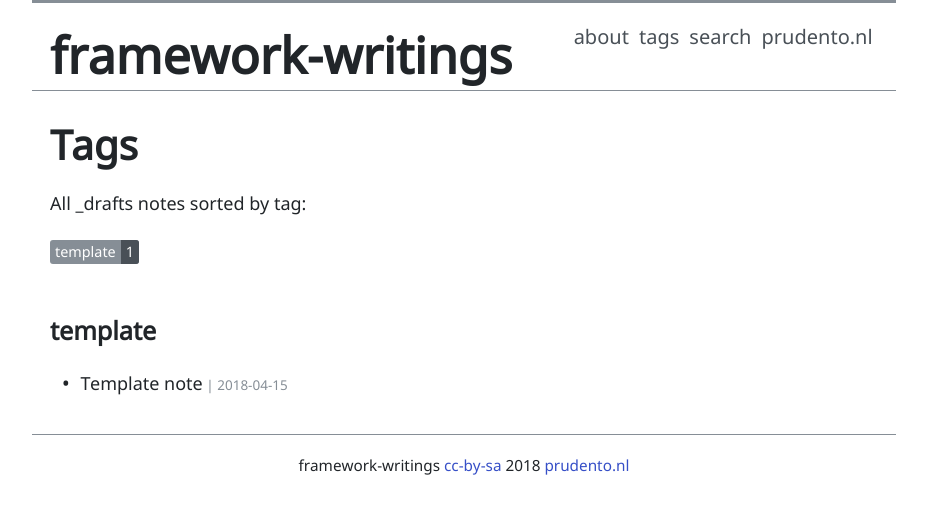
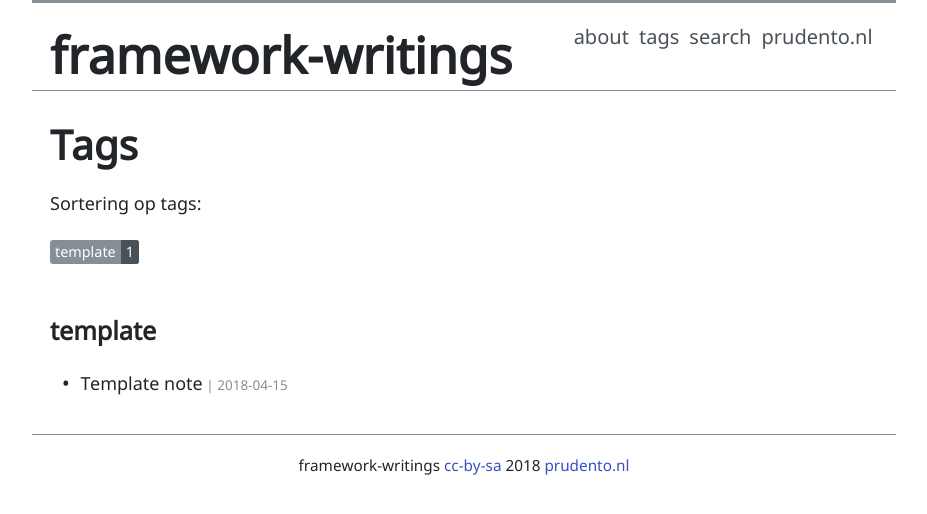
Before and after one commit to Prudento-NL/framework-writings-with-notes, a Jekyll site: the page built from tags/index.html, in a window 1280 px wide. Shown: the top 514 px of the page, without its empty margins (176-1103 px from the left). Built offline with Jekyll 4.4.1, drawn with Linux system fonts in a browser that asks for light colours.

Commit message:
Translate

```diff
--- a/tags/index.html
+++ b/tags/index.html
@@ -4,7 +4,7 @@ title: Tags
 permalink: /tags/
 ---
 
-<p>All _drafts notes sorted by tag:</p>
+<p>Sortering op tags:</p>
 
 {% assign site_tags = "" | split: "," %}
 {% for note in site.notes %}
```
